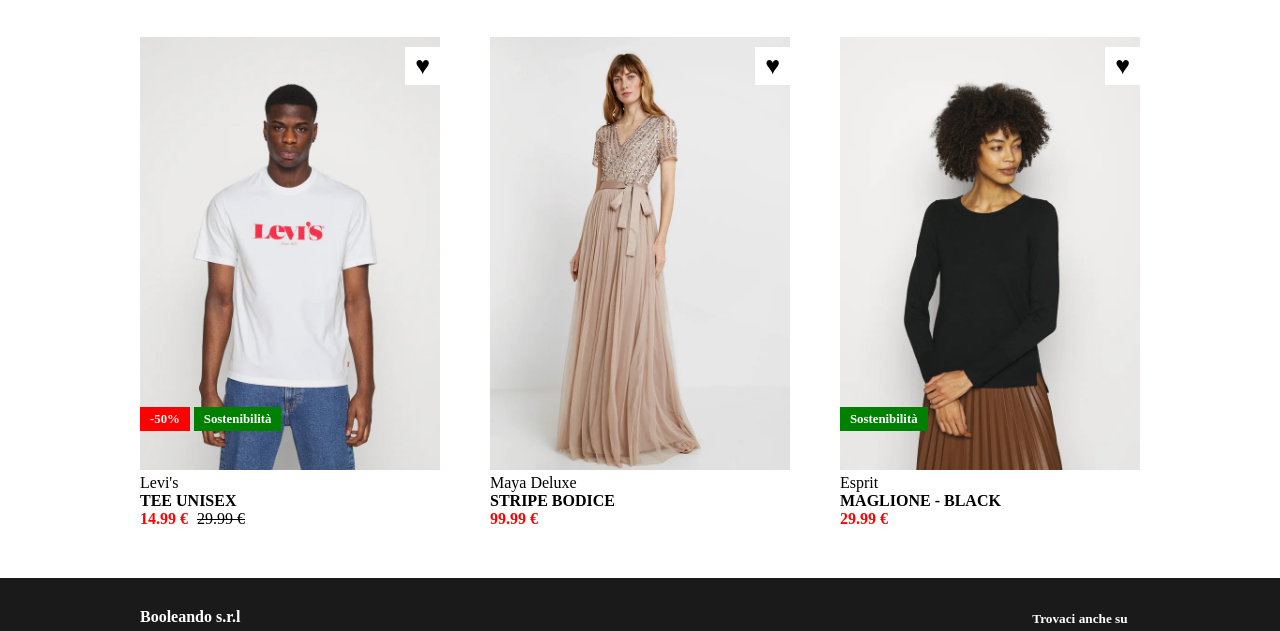
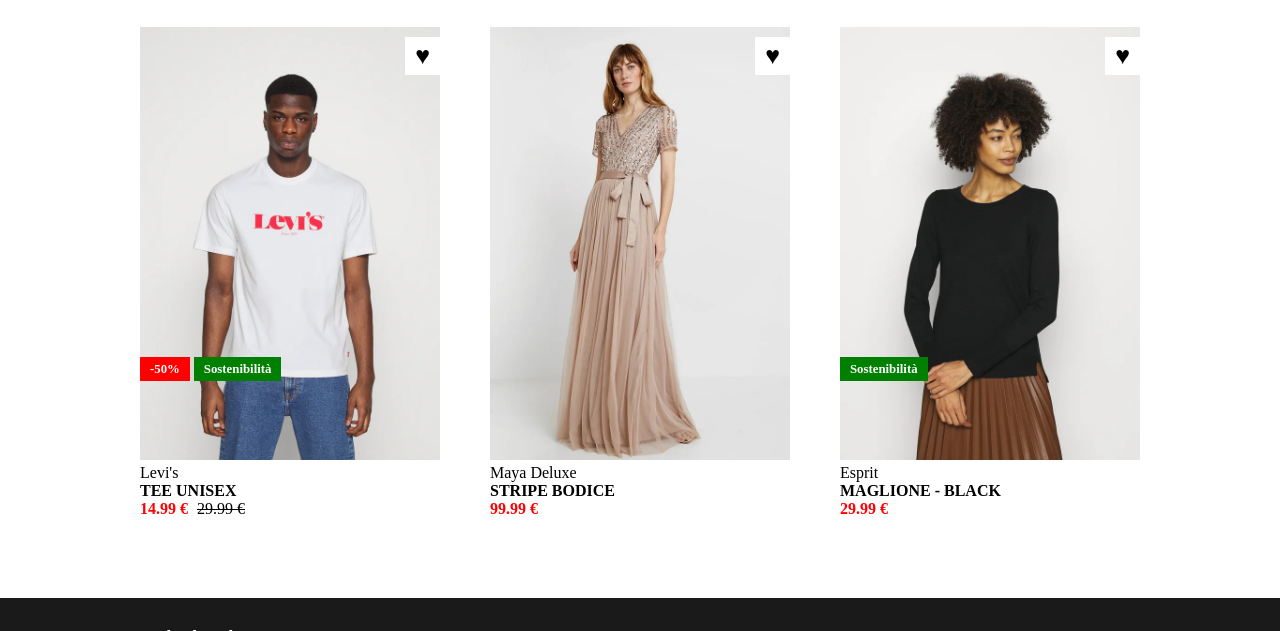
Before and after one commit to DemiusLs/html-css-boolando, a plain HTML site: page index.html in a window 1280 px wide. Shown: the part 609-1240 px from the top of the page. Drawn offline with Linux system fonts and the light colour scheme.

Commit message:
fix: live correction

```diff
--- a/css/style.css
+++ b/css/style.css
@@ -111,7 +111,8 @@ a {
 .flex-container {
     display: flex;
     flex-wrap: wrap;
-    gap: 40px 15px;
+    /* gap: 40px 15px;  */
+
     justify-content: space-between;
 
 }
@@ -120,6 +121,7 @@ a {
     /* background-color: aqua;
     border: #1A1A1A solid 3px; */
     width: 30%;
+    margin-bottom: 30px;
 }
 
 
@@ -131,7 +133,7 @@ a {
 .note {
     position: absolute;
     left: 0;
-    top: 85%;
+    bottom: 20%;
 }
 
 .heart {
@@ -177,7 +179,7 @@ a {
 }
 
 .card:hover .img2 {
-    display: block;
+    display: inline-block;
 }
 
 .card:hover .img1 {
--- a/index.html
+++ b/index.html
@@ -161,7 +161,7 @@
         <div class="container">
             <div class="flex-footer ">
                 <div class="informations">
-                    <h4 class="my-10">Booleando s.r.l</h4>
+                    <h4 class="my-10">Boolando s.r.l</h4>
                     <ul class="flex-list1">
                         <li><a href="">Informazioni legali</a></li>
                         <li><a href="">Informativa sulla privacy</a></li>
```
